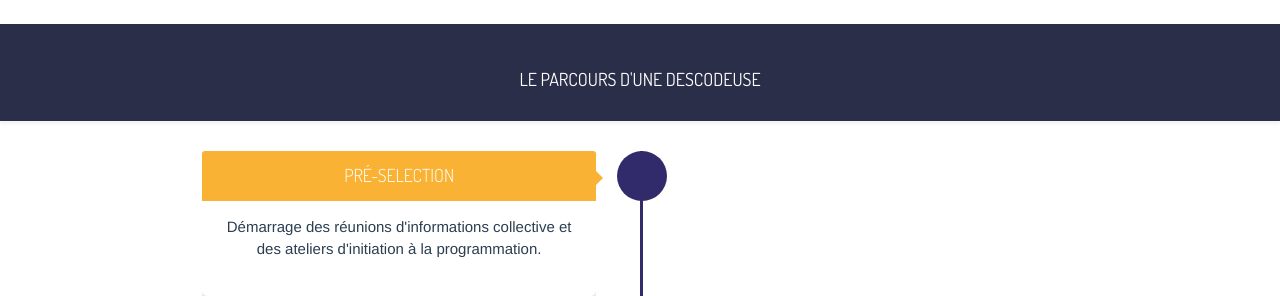
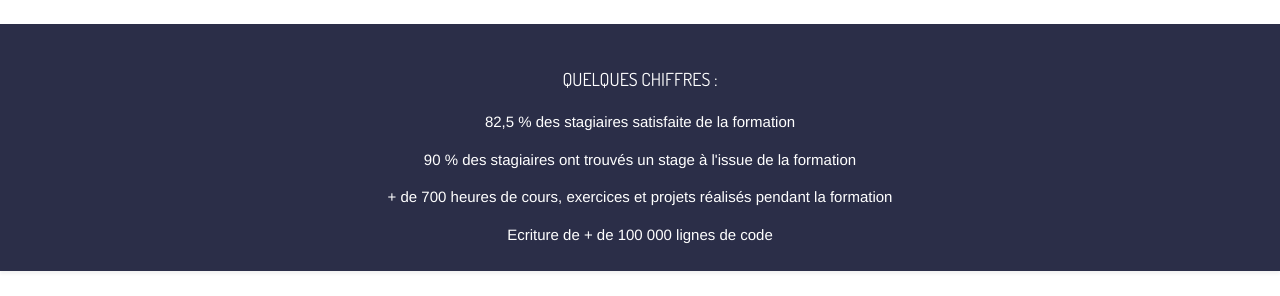
Before and after one commit to descodeuses/site, a Vue app: page /formations in a window 1280 px wide. Shown: the part 411-707 px from the top of the page. Built offline with nearby package versions, Linux system fonts and the light colour scheme; no server answers.

Commit message:
stats Ada
Ajout de statistiques de la promo Ada

```diff
--- a/src/components/ui/Timeline.vue
+++ b/src/components/ui/Timeline.vue
@@ -1,9 +1,11 @@
 <template>
 <div>
     <header>
-		<div class="container">
-			<h2 class="white-text">Le parcours d'une descodeuse</h2>
-		</div>
+      <h2>Quelques chiffres :</h2>
+      <p>82,5 % des stagiaires satisfaite de la formation</p>
+      <p>90 % des stagiaires ont trouvés un stage à l'issue de la formation</p>
+      <p>+ de 700 heures de cours, exercices et projets réalisés pendant la formation</p>
+      <p>Ecriture de + de 100 000 lignes de code</p>
 	</header>
 
 	<div class="container">
@@ -201,8 +203,10 @@ header {
 			margin: 10px 5px;
 		}
 	}
+  h2, p{
+    color: white;
+  }
 }
-
 // Timeline
 #timeline {
 	width: 100%;
```
